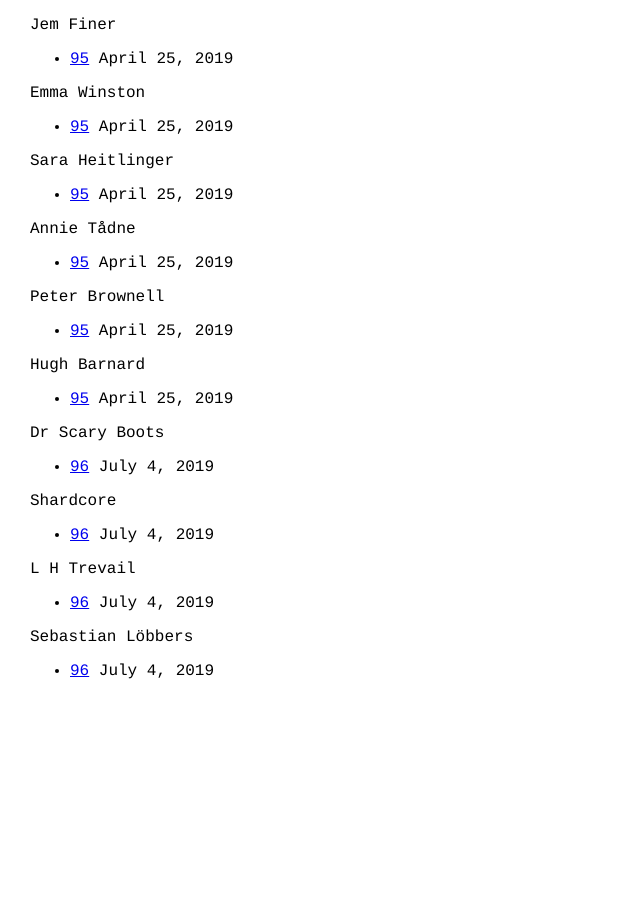
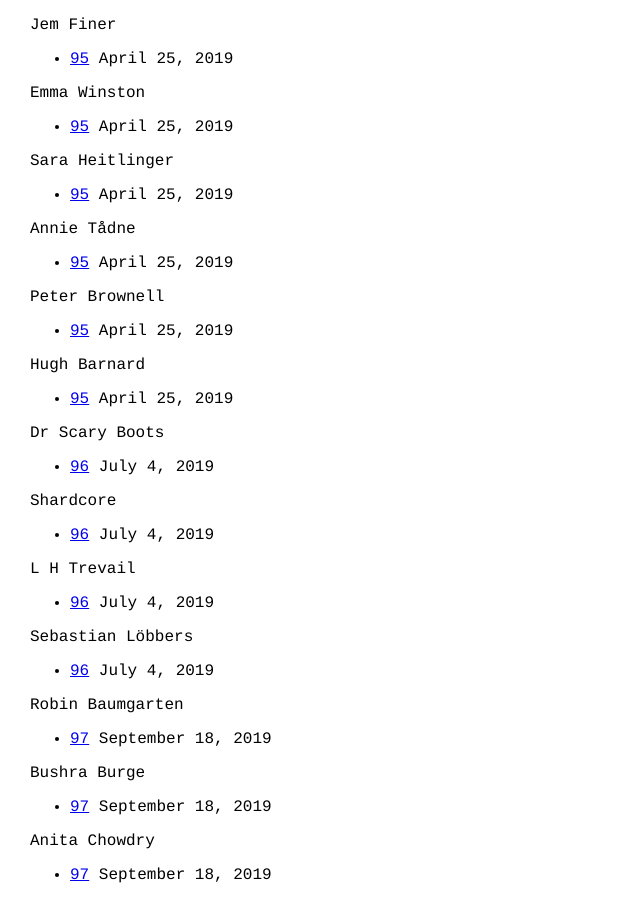
Before and after one commit to dorkbotlondon/dorkbotlondon.github.io, a Jekyll site: the page built from speakers.html, in a window 1280 px wide and 900 px high, scrolled down 16869 px. Shown: the whole window, without its empty margins (0-640 px from the left). Built offline with Jekyll 4.4.1, drawn with Linux system fonts in a browser that asks for light colours; Markdown is read by kramdown in place of the engine named in the settings; before the commit the page ends 17565 px from its top, so only the background shows below that.

Commit message:
DB97 speaker tags

```diff
--- a/_posts/2019-09-18-97.html
+++ b/_posts/2019-09-18-97.html
@@ -5,6 +5,9 @@ start: 2019-09-18 19:30:00
 end: 2019-09-18 22:30:00
 where: limehouse_town_hall
 tags:
+    - Robin Baumgarten
+    - Bushra Burge
+    - Anita Chowdry
 ---
 
 Free entry, no registration required, bring your own refreshments. Talks start
```
